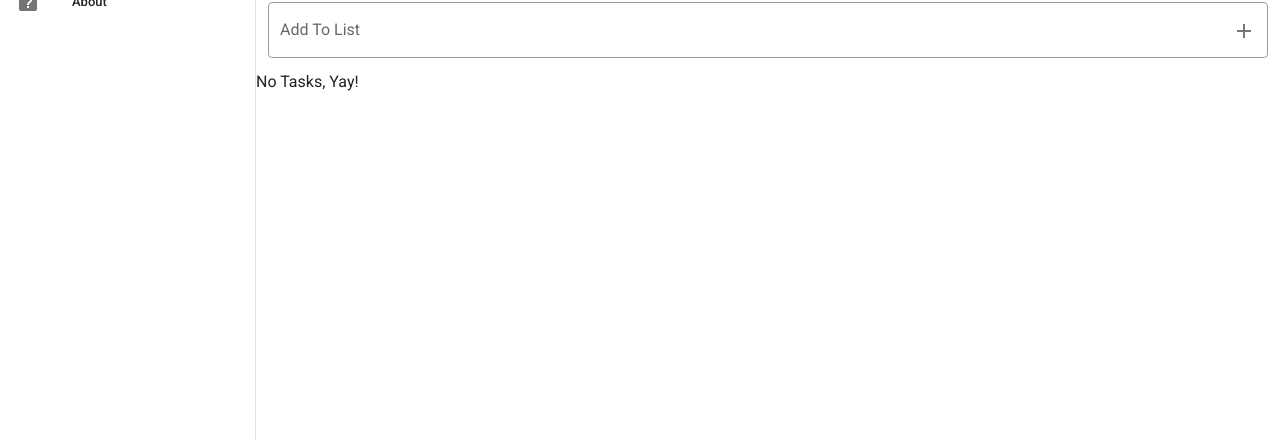
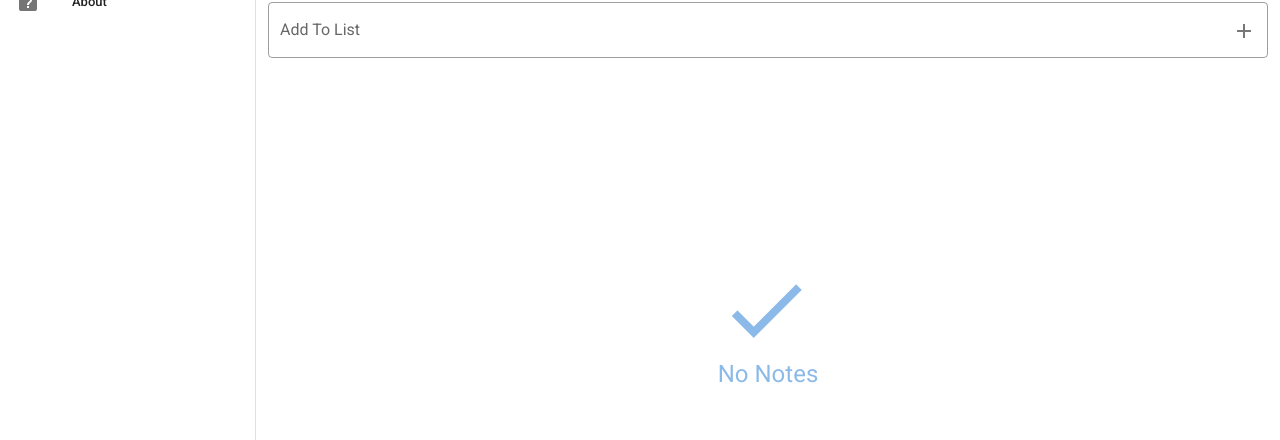
Before and after one commit to reinholz36/Vue-Notes, a Vue app: page /#/ in a window 1280 px wide. Shown: the part 138-578 px from the top of the page. Built offline with nearby package versions, Linux system fonts and the light colour scheme.

Commit message:
updated styling for no notes

```diff
--- a/src/views/Todo.vue
+++ b/src/views/Todo.vue
@@ -53,8 +53,17 @@
 		</v-list>
 		<div
 		v-else
+		class="no-tasks"
 		>
-		No Tasks, Yay!
+		    <v-icon
+			size="6rem"
+			color="primary"
+			>
+				mdi-check
+			</v-icon>
+			<div class="text-h5 primary--text">
+				No Notes
+			</div>
 		</div>
 	</div>
 </template>
@@ -91,3 +100,12 @@
 	}
 
 </script>
+
+<style lang="sass">
+	.no-tasks
+		position: absolute
+		left: 50%
+		top: 50%
+		transform: translate(-50%, -50%)
+		opacity: 0.5
+</style>
```
